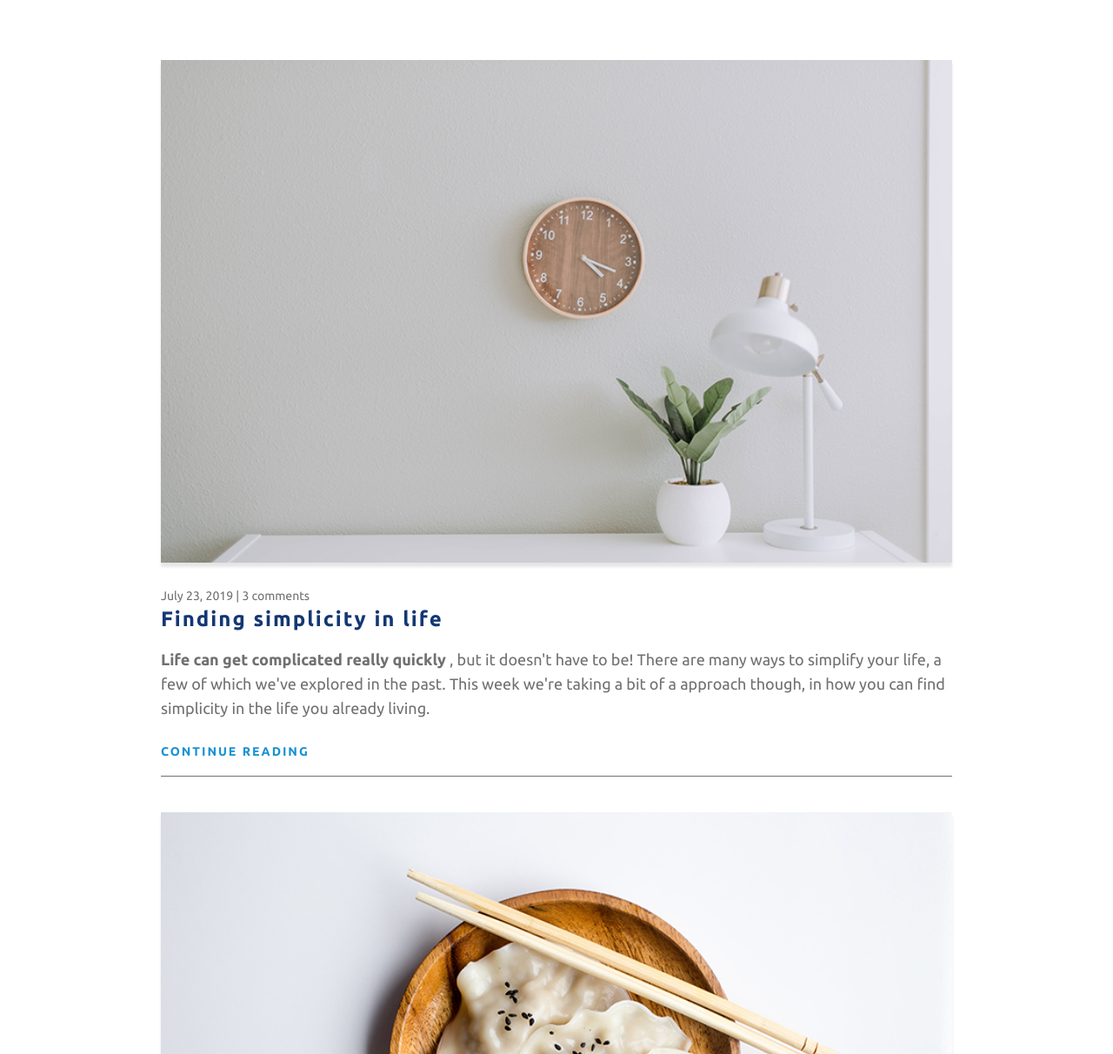
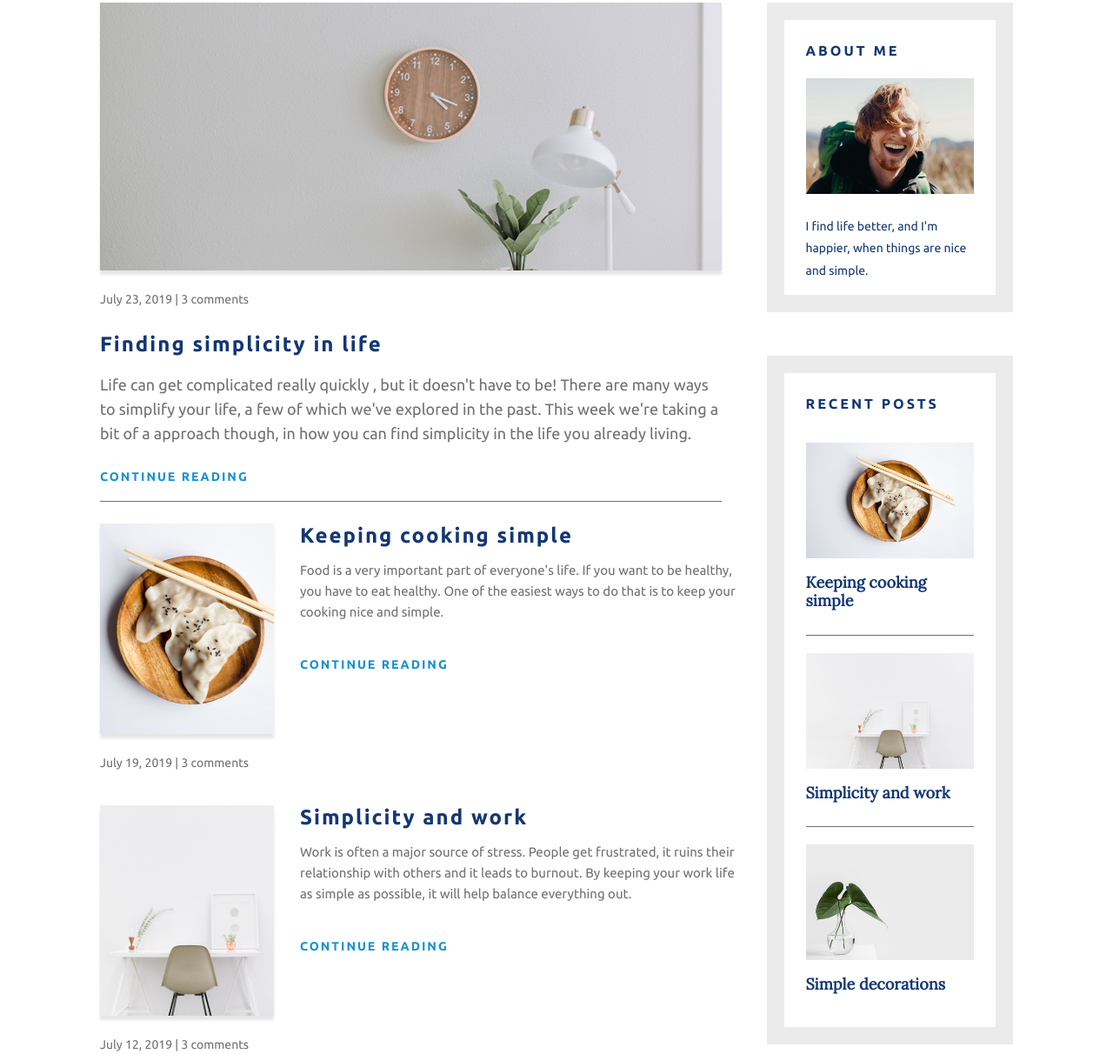
Before and after one commit to SheriefElnahas/Scrimba-Responsive-Project-1-Simple-Life, a plain HTML site: page index.html in a window 1280 px wide. Shown: the part 247-1459 px from the top of the page at 87% size. Drawn offline with nearby package versions, Linux system fonts and the light colour scheme.

Commit message:
finish responsive styles

```diff
--- /dev/null
+++ b/css/responsive.css
@@ -0,0 +1,128 @@
+@media (min-width: 1100px) {
+  /* Global Styles */
+  body {
+    width: 100%;
+
+    margin: 0 auto;
+  }
+  header {
+    background: #f8f8f8;
+  }
+  .container-nav {
+    flex-direction: row;
+    align-items: center;
+    height: 200px;
+    margin-bottom: 5rem;
+  }
+  .container {
+    width: 1050px;
+    display: flex;
+    justify-content: space-between;
+  }
+  /* Navigation */
+
+  nav ul {
+    display: flex;
+  }
+  h1 {
+    font-size: 3rem;
+  }
+
+  .subtitle {
+    font-size: 1rem;
+  }
+  nav a {
+    font-size: 1.4rem;
+    margin-left: 2rem;
+    margin-top: 3rem;
+    display: inline-block;
+  }
+  main {
+    width: 70%;
+  }
+
+  /* Article Featured */
+
+  .article-featured {
+    padding: 0 2rem 0.5rem 0;
+    margin-bottom: 0rem;
+  }
+
+  .article-image {
+    height: 308px;
+    object-fit: cover;
+  }
+
+  .article-info {
+    margin: 2.5rem 0 0;
+  }
+
+  .article-title {
+    margin: 3rem 0 0;
+  }
+  /* Article Recent */
+  .article-recent {
+    flex-direction: row;
+
+    padding: 0;
+    margin-bottom: 4.1rem;
+    margin-top: 2rem;
+  }
+  /* 200 x 242 */
+  .article-recent .article-image {
+    width: 200px;
+    height: 242px;
+    object-fit: cover;
+  }
+  .article-image.last-image {
+    object-fit: fill;
+  }
+
+  .article-recent-main {
+    margin-left: 3rem;
+    margin-top: 0;
+  }
+  .article-recent-main .article-body {
+    font-size: 1.5rem;
+    margin-bottom: 3rem;
+    line-height: 1.6;
+  }
+  .article-recent-main .article-title {
+    margin-top: 0;
+  }
+
+  /* Sidebar */
+  .sidebar {
+    width: 27%;
+    padding: 0;
+  }
+
+  .sidebar-widget {
+    margin-bottom: 5rem;
+    padding: 0 2.5rem;
+  }
+
+  .sidebar-widget:first-of-type h2 {
+    display: block;
+    margin-bottom: 0;
+  }
+
+  .sidebar-widget:first-of-type .widget-image {
+    padding-top: 0rem;
+  }
+
+  .widget-body {
+    line-height: 1.8;
+    margin: 2.5rem 0 1.5rem;
+  }
+
+  .widget-title {
+    letter-spacing: 3px;
+    font-size: 1.6rem;
+    padding: 1rem 0 2rem;
+  }
+  footer {
+    max-width: 100%;
+    padding: 5rem;
+  }
+}
--- a/css/styles.css
+++ b/css/styles.css
@@ -11,7 +11,7 @@ body {
   margin: 0;
   font-family: "Ubuntu", sans-serif;
   font-size: 1.6rem;
-  /* border:1px solid aqua ; */
+
   width: 557px;
   margin: 5rem auto;
   box-shadow: 0 20px 3px rgba(0, 0, 0, 0.1);
@@ -82,7 +82,6 @@ nav a {
 }
 
 /* Article Feature */
-
 .article-featured {
   display: flex;
   flex-direction: column;
@@ -233,46 +232,3 @@ footer p {
 
   margin: 0.7rem;
 }
-
-@media (min-width: 900px) {
-    body {
-        width:100%;
-        margin-top:0;
-    }
-    header {
-        background: #f8f8f8;
-    }
-    .container-nav {
-        flex-direction: row;
-        justify-content: space-between;
-        align-items: center;
-        height:200px
-
-
-    }
-   .container {
-    width:950px;
-   }
-
-   nav  ul {
-    display:flex;
-
-
-   }
-   h1 {
-
-    font-size:3rem;
-  }
-
-  .subtitle {
-
-    font-size: 1rem;
-  }
-  nav a {
-    font-size:1.4rem;
-    margin-left:2rem;
-    margin-top:3rem;
-    display:inline-block;
-  }
-
-}
--- a/index.html
+++ b/index.html
@@ -2,6 +2,7 @@
     <head><link rel="stylesheet" href="https://cdnjs.cloudflare.com/ajax/libs/normalize/8.0.1/normalize.css">
         <link href="https://fonts.googleapis.com/css?family=Lora|Ubuntu:400,700&display=swap" rel="stylesheet">
         <link rel="stylesheet" href="css/styles.css">
+        <link rel="stylesheet" href="css/responsive.css">
     </head>
     <body>
 
@@ -9,12 +10,12 @@
             <div class="container container-nav">
                 <div class="site-title">
                     <h1>Living the simple life</h1>
-                    <p class="subtitle">A blog exploring minimalism in life</p>
+                    <p class="subtitle bold">A blog exploring minimalism in life</p>
                 </div>
                 <nav>
                     <ul>
                         <li><a class="active" href="#">Home</a></li>
-                        <li><a href="#">About me</a></li>
+                        <li><a href="#" >About me</a></li>
                         <li><a href="#">Recent posts</a></li>
                     </ul>
                 </nav>
@@ -28,7 +29,7 @@
                     <h2 class="article-title">Finding simplicity in life</h2>
                     <img src="img/life.jpg" alt="simple white desk on a white wall with a plant on the far right side" class="article-image">
                     <p class="article-info">July 23, 2019 | 3 comments</p>
-                    <p class="article-body"><span class="highlight">Life can get complicated really quickly</span> , but it doesn't have to be! There are many ways to simplify your life, a few of which we've explored in the past. This week we're taking a bit of a approach though, in how you can find simplicity in the life you already living.</p>
+                    <p class="article-body"><span class="bold">Life can get complicated really quickly</span> , but it doesn't have to be! There are many ways to simplify your life, a few of which we've explored in the past. This week we're taking a bit of a approach though, in how you can find simplicity in the life you already living.</p>
                     <a href="#" class="article-read-more">CONTINUE READING</a>
                     <div class="border-div"></div>
                 </article>
@@ -64,7 +65,7 @@
                         <a href="#" class="article-read-more">CONTINUE READING</a>
                     </div>
                     <div class="article-recent-secondary">
-                        <img src="img/deco.jpg" alt="a green plant in a clear, round vase with water in it" class="article-image">
+                        <img src="img/deco.jpg" alt="a green plant in a clear, round vase with water in it" class="article-image last-image">
                         <p class="article-info">July 3, 2019 | 3 comments</p>
                     </div>
                 </article>
```
